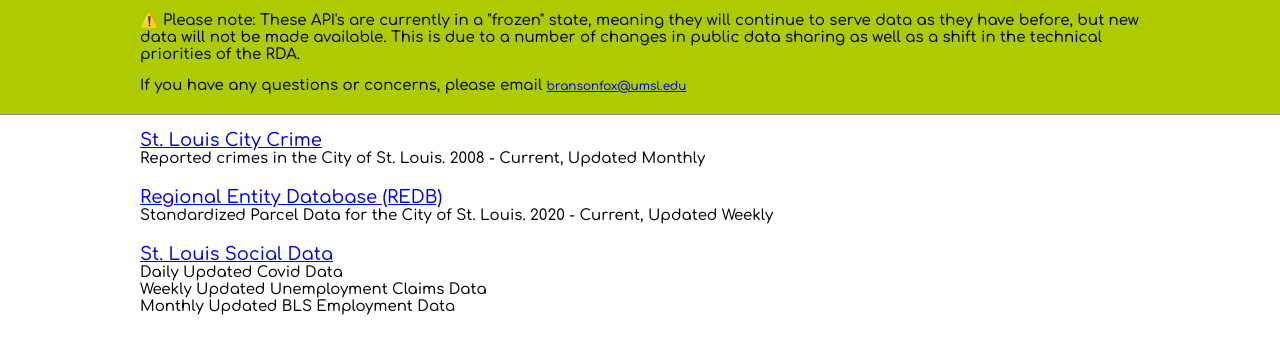
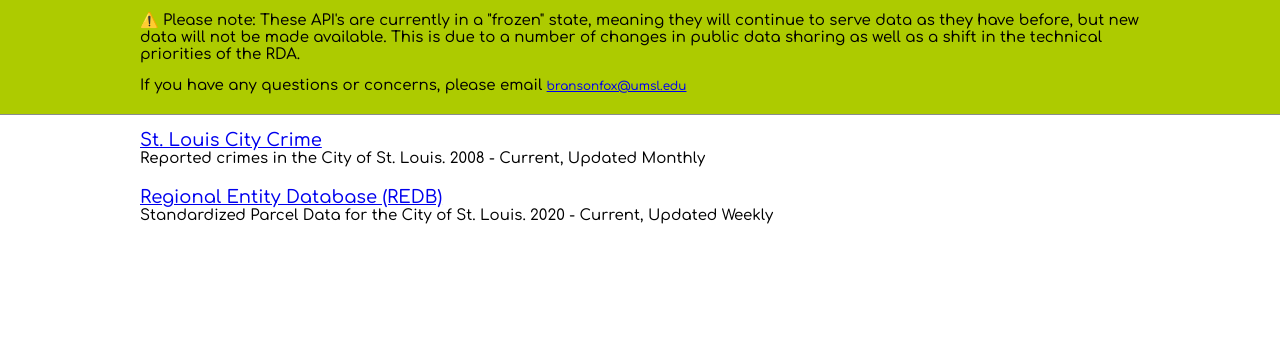
Before and after one commit to stlrda/stlrda-api-proxy, a plain HTML site: page static/index.html in a window 1280 px wide. Shown: the part 436-790 px from the top of the page. Drawn offline with Linux system fonts and the light colour scheme.

Commit message:
remove social API listing

```diff
--- a/static/index.html
+++ b/static/index.html
@@ -43,14 +43,6 @@
                     Standardized Parcel Data for the City of St. Louis. 2020 - Current, Updated Weekly
                 </p>
             </div>
-            <div class="alt">
-                <h3><a href="/social">St. Louis Social Data</a></h3>
-                <p>
-                    Daily Updated Covid Data <br>
-                    Weekly Updated Unemployment Claims Data <br>
-                    Monthly Updated BLS Employment Data
-                </p>
-            </div>
         </div>
     </div>
 </body>
```
